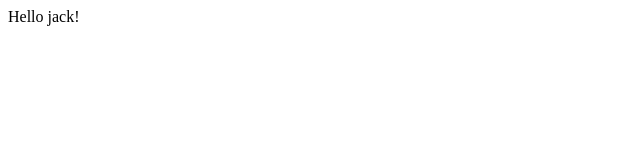
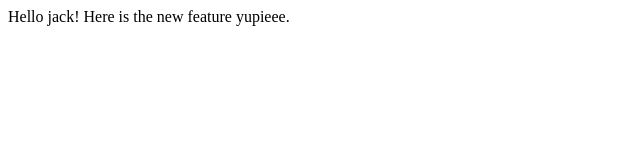
Before and after one commit to jain001/lecture1, a plain HTML site: page index.html in a window 1280 px wide. Shown: the whole page, without its empty margins (0-640 px from the left). Drawn offline with Linux system fonts and the light colour scheme.

Commit message:
new feature

```diff
--- a/index.html
+++ b/index.html
@@ -8,6 +8,7 @@
          <body>
 
              Hello jack!
+             Here is the new feature yupieee.
 
 
 
```
